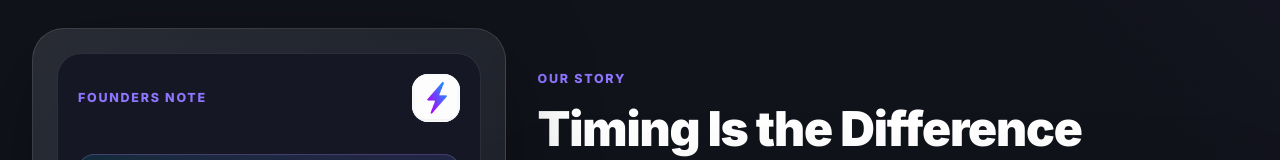
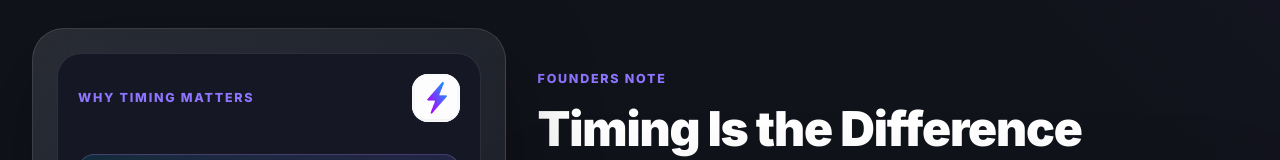
Before and after one commit to camerondhicks/promptly-homepage, a React (Vite) app: page / in a window 1280 px wide. Shown: the part 2225-2385 px from the top of the page. Built offline with nearby package versions, Linux system fonts and the light colour scheme.

Commit message:
Rename story section to founders note

```diff
--- a/src/App.jsx
+++ b/src/App.jsx
@@ -19,7 +19,7 @@ import {
 const navLinks = [
   { label: "How It Works", href: "#how-it-works" },
   { label: "Features", href: "#features" },
-  { label: "Our Story", href: "#our-story" },
+  { label: "Founders Note", href: "#our-story" },
   { label: "FAQ", href: "#faq" },
 ];
 
@@ -769,7 +769,7 @@ function OurStory() {
         <div className="glass rounded-[2rem] p-6">
           <div className="rounded-[1.5rem] border border-white/10 bg-[#151824] p-5">
             <div className="mb-8 flex items-center justify-between">
-              <span className="section-kicker">Founders note</span>
+              <span className="section-kicker">Why timing matters</span>
               <span className="flex h-12 w-12 items-center justify-center overflow-hidden rounded-2xl bg-white">
                 <img src="/brand/promptly-logo-mark.png" alt="" className="h-full w-full object-cover" />
               </span>
@@ -801,7 +801,7 @@ function OurStory() {
         </div>
 
         <div>
-          <p className="section-kicker">Our Story</p>
+          <p className="section-kicker">Founders Note</p>
           <h2 className="mt-4 text-4xl font-black tracking-tight text-white sm:text-5xl">Timing Is the Difference</h2>
           <div className="glass mt-8 rounded-[2rem] p-6 sm:p-8">
             <p className="text-lg font-medium leading-9 text-slate-200">
@@ -887,7 +887,7 @@ function Footer({ onOpenWaitlist, onOpenLegal, onOpenContact }) {
                   How It Works
                 </a>
                 <a className="transition hover:text-white" href="#our-story">
-                  Our Story
+                  Founders Note
                 </a>
                 <button className="transition hover:text-white" type="button" onClick={onOpenContact}>
                   Contact
```
